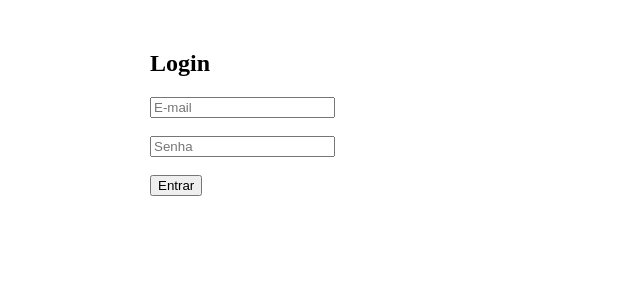
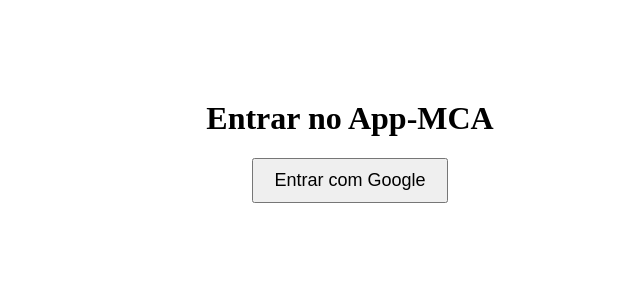
Before and after one commit to combinativa/app-mca, a Next.js app: page /login in a window 1280 px wide. Shown: the top 300 px of the page, without its empty margins (290-930 px from the left). Built offline with nearby package versions, Linux system fonts and the light colour scheme.

Commit message:
Update login.jsx

```diff
--- a/pages/login.jsx
+++ b/pages/login.jsx
@@ -1,53 +1,27 @@
-import { useState } from "react";
-import { signInWithEmailAndPassword } from "firebase/auth";
+import { signInWithPopup, GoogleAuthProvider } from "firebase/auth";
 import { auth } from "../firebase/firebaseConfig";
 
 export default function Login() {
-  const [email, setEmail] = useState("");
-  const [senha, setSenha] = useState("");
-  const [erro, setErro] = useState("");
-  const [carregando, setCarregando] = useState(false);
-
-  const handleLogin = async (e) => {
-    e.preventDefault();
-    setCarregando(true);
-    setErro("");
+  const handleLogin = async () => {
+    const provider = new GoogleAuthProvider();
 
     try {
-      await signInWithEmailAndPassword(auth, email, senha);
-      alert("Login bem-sucedido!");
-      // Redirecionar para o dashboard ou outra página
-      window.location.href = "/dashboard";
+      const result = await signInWithPopup(auth, provider);
+      const user = result.user;
+      console.log("Usuário logado:", user);
+      window.location.href = "/dashboard"; // Redirecionar após login
     } catch (err) {
-      setErro("Email ou senha incorretos.");
-    } finally {
-      setCarregando(false);
+      console.error("Erro no login:", err);
+      alert("Erro ao fazer login. Tente novamente.");
     }
   };
 
   return (
-    <div style={{ maxWidth: 400, margin: "50px auto" }}>
-      <h2>Login</h2>
-      <form onSubmit={handleLogin}>
-        <input
-          type="email"
-          placeholder="E-mail"
-          value={email}
-          onChange={(e) => setEmail(e.target.value)}
-          required
-        /><br /><br />
-        <input
-          type="password"
-          placeholder="Senha"
-          value={senha}
-          onChange={(e) => setSenha(e.target.value)}
-          required
-        /><br /><br />
-        <button type="submit" disabled={carregando}>
-          {carregando ? "Entrando..." : "Entrar"}
-        </button>
-        {erro && <p style={{ color: "red" }}>{erro}</p>}
-      </form>
+    <div style={{ textAlign: "center", marginTop: "100px" }}>
+      <h1>Entrar no App-MCA</h1>
+      <button onClick={handleLogin} style={{ fontSize: "18px", padding: "10px 20px" }}>
+        Entrar com Google
+      </button>
     </div>
   );
 }
```
